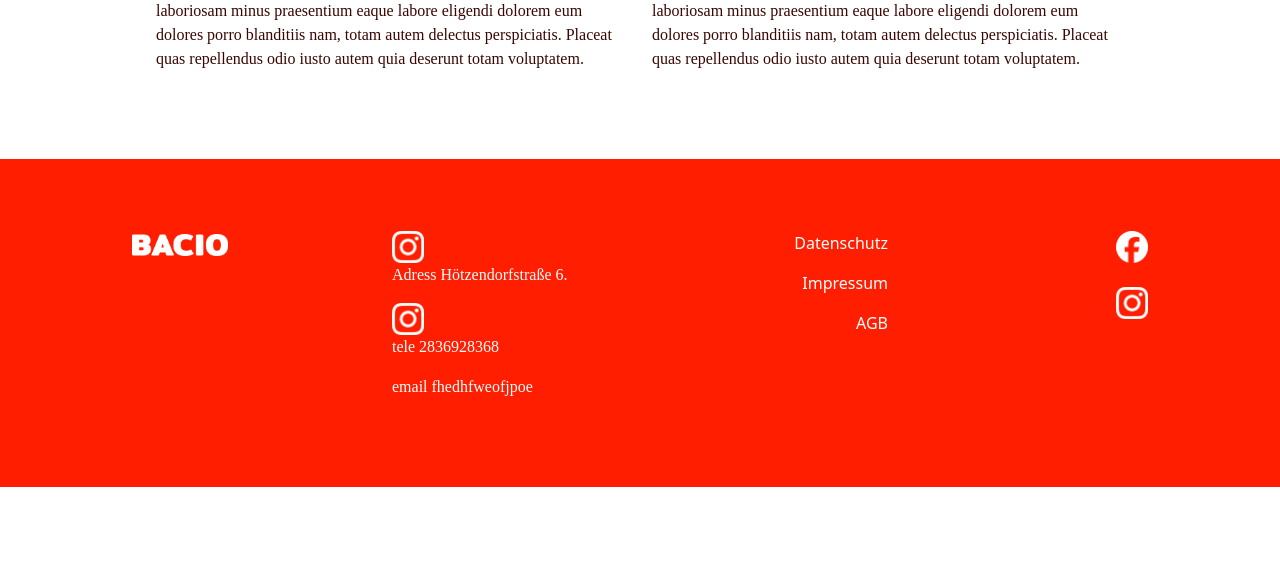
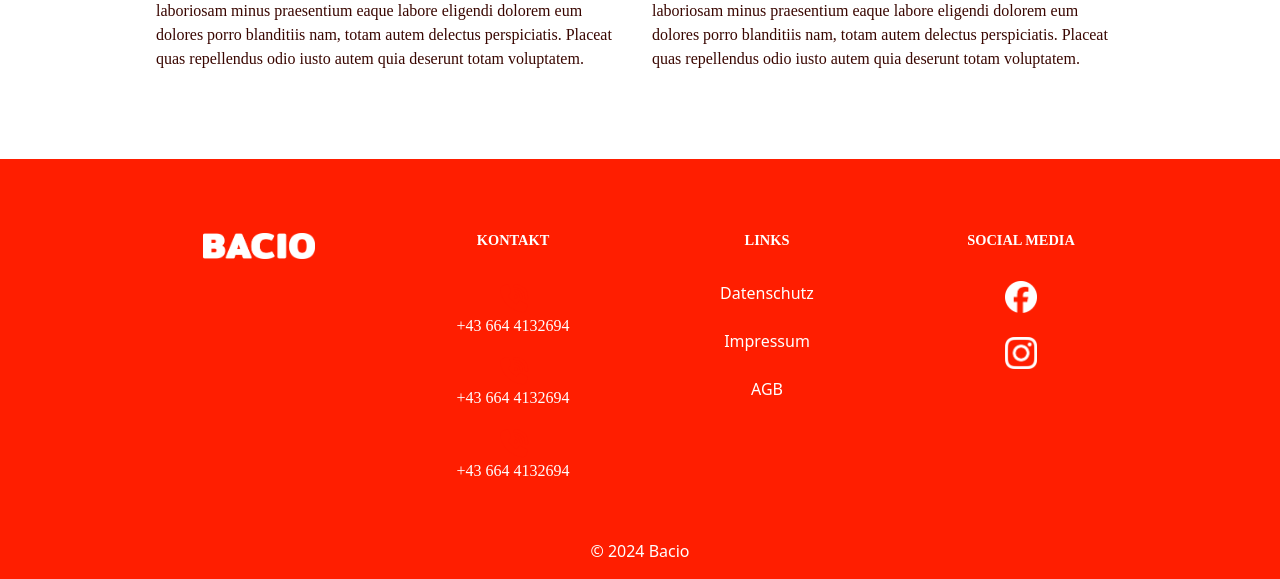
Before and after one commit to MaryFoerster/mary_foerster_Bacio, a PHP site: page /impressum..php in a window 1280 px wide. Shown: the part 573-1152 px from the top of the page. Before the commit the page ends 1060 px from the top, so only its background shows below. Run offline with PHP 8.4, Linux system fonts and the light colour scheme; some web fonts are replaced.

Commit message:
updatet footer.

```diff
--- a/css/style.css
+++ b/css/style.css
@@ -223,7 +223,7 @@ input {
 }
 
 .logo-footer {
-  width: 6rem;
+  width: 7rem;
 }
 .footer-link {
   text-decoration: none;
--- a/footer.php
+++ b/footer.php
@@ -1,4 +1,4 @@
-<footer class="pt-4 pb-4 bg-red">
+<!-- <footer class="pt-4 pb-4 bg-red">
 <div class="container pt-5 pb-5 bg-red">
         <div class="row d-flex justify-content-center">
             <div class="col-6 col-md-3 col-lg-3">
@@ -31,4 +31,120 @@
             </div>
         </div>
 </div>
+</footer> -->
+
+
+
+<!-- Footer -->
+<footer class="bg-red text-center">
+  <!-- Grid container -->
+  <div class="container p-4">
+    <!-- Section: Social media -->
+    <section class="mb-4">
+      <!-- Facebook -->
+      <a data-mdb-ripple-init class="btn btn-outline btn-floating m-1" href="#!" role="button"
+        ><i class="fab fa-facebook-f"></i
+      ></a>
+
+      <!-- Twitter -->
+      <a data-mdb-ripple-init class="btn btn-outline btn-floating m-1" href="#!" role="button"
+        ><i class="fab fa-twitter"></i
+      ></a>
+
+      <!-- Google -->
+      <a data-mdb-ripple-init class="btn btn-outline btn-floating m-1" href="#!" role="button"
+        ><i class="fab fa-google"></i
+      ></a>
+
+      <!-- Instagram -->
+      <a data-mdb-ripple-init class="btn btn-outline btn-floating m-1" href="#!" role="button"
+        ><i class="fab fa-instagram"></i
+      ></a>
+
+      <!-- Linkedin -->
+      <a data-mdb-ripple-init class="btn btn-outline btn-floating m-1" href="#!" role="button"
+        ><i class="fab fa-linkedin-in"></i
+      ></a>
+
+      <!-- Github -->
+      <a data-mdb-ripple-init class="btn btn-outline btn-floating m-1" href="#!" role="button"
+        ><i class="fab fa-github"></i
+      ></a>
+    </section>
+
+    <section class="">
+      <!--Grid row-->
+      <div class="row">
+        <!--Grid column-->
+        <div class="col-lg-3 col-md-6 mb-4 mb-md-0">
+          <ul class="list-unstyled mb-0">
+            <li>
+                <a href="">  <img class="logo-footer" src="img/bacio-logo-white.png" alt=""></a>
+            </li>
+          </ul>
+        </div>
+        <!--Grid column-->
+
+        <!--Grid column-->
+        <div class="col-lg-3 col-md-6 mb-4 mb-md-0">
+          <h5 class="text-uppercase text-white">Kontakt</h5>
+
+          <ul class="list-unstyled mb-0">
+         <li class="pt-4">
+              <img class="img-footer" src="img/phone.png" alt=""><p class="text-white">+43 664 4132694</p>
+            </li>
+            <li>
+             <img class="img-footer" src="img/phone.png" alt=""><p class="text-white">+43 664 4132694</p>
+            </li>
+            <li>
+              <img class="img-footer" src="img/phone.png" alt=""><p class="text-white">+43 664 4132694</p>
+            </li>
+          </ul>
+        </div>
+        <!--Grid column-->
+
+        <!--Grid column-->
+        <div class="col-lg-3 col-md-6 mb-4 mb-md-0">
+        <h5 class="text-uppercase text-white">links</h5>
+          <ul class="list-unstyled">
+          <li class="pt-4">
+                <a class="footer-link text-white" href="">Datenschutz</a>
+            </li>
+            <li class="pt-4">
+             <a class="footer-link text-white" href="">Impressum</a>
+            </li>
+            <li class="pt-4">
+             <a class="footer-link text-white" href="">AGB</a>
+            </li>
+          </ul>
+        </div>
+        <!--Grid column-->
+
+        <!--Grid column-->
+        <div class="col-lg-3 col-md-6 mb-4 mb-md-0">
+          <h5 class="text-uppercase text-white">Social Media</h5>
+
+          <ul class="list-unstyled mb-0">
+            <li>
+              <a href="https://www.facebook.com/?locale=de_DE" class="text-white mb-4"><img class="img-footer pt-4" src="img/Facebook.png" alt=""></a>
+            </li>
+            <li>
+              <a href="https://www.instagram.com/" class="text-white"><img class="img-footer pt-4" src="img/Instagram.png" alt=""></a>
+            </li>
+          </ul>
+        </div>
+        <!--Grid column-->
+      </div>
+      <!--Grid row-->
+    </section>
+    <!-- Section: Links -->
+  </div>
+  <!-- Grid container -->
+
+  <!-- Copyright -->
+  <div class="text-center text-white p-3">
+    © 2024 Bacio
+  </div>
+  <!-- Copyright -->
 </footer>
+<!-- Footer -->
--- a/index.php
+++ b/index.php
@@ -77,7 +77,6 @@
 </section>
 
 
-
    <!-- SVG Definitionsfile -->
    <svg width="0" height="0" style="position: absolute; visibility: hidden;">
         <defs>
```
